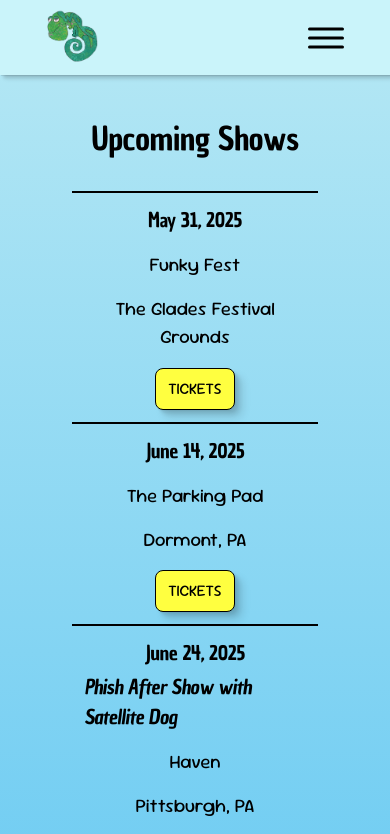
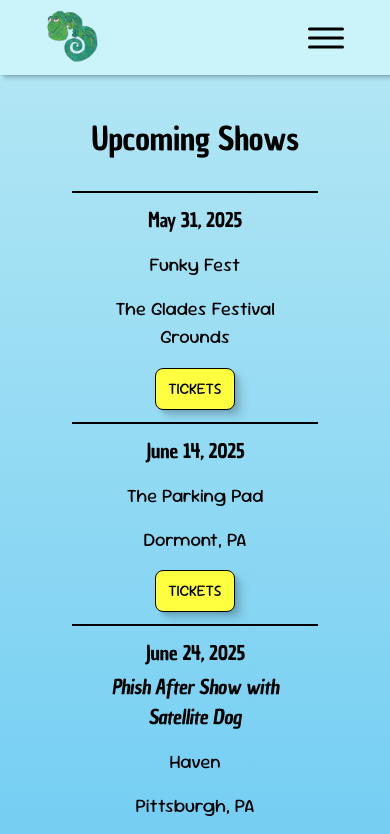
Before and after one commit to danielkurtsawyer/wild-blue-yonder, a React (Vite) app in the folder wild-blue-yonder-website/: page /shows in a window 390 px wide. Shown: the top 834 px of the page. Built offline with nearby package versions, Linux system fonts and the light colour scheme.

Commit message:
Fix show item subtitle text alignment on flex column

```diff
--- a/wild-blue-yonder-website/src/components/ShowItem/show-item.css
+++ b/wild-blue-yonder-website/src/components/ShowItem/show-item.css
@@ -37,7 +37,7 @@
   .date-and-title {
     align-items: center;
   }
-  .subitle {
-    align-items: center;
+  .subtitle {
+    text-align: center;
   }
 }
```
